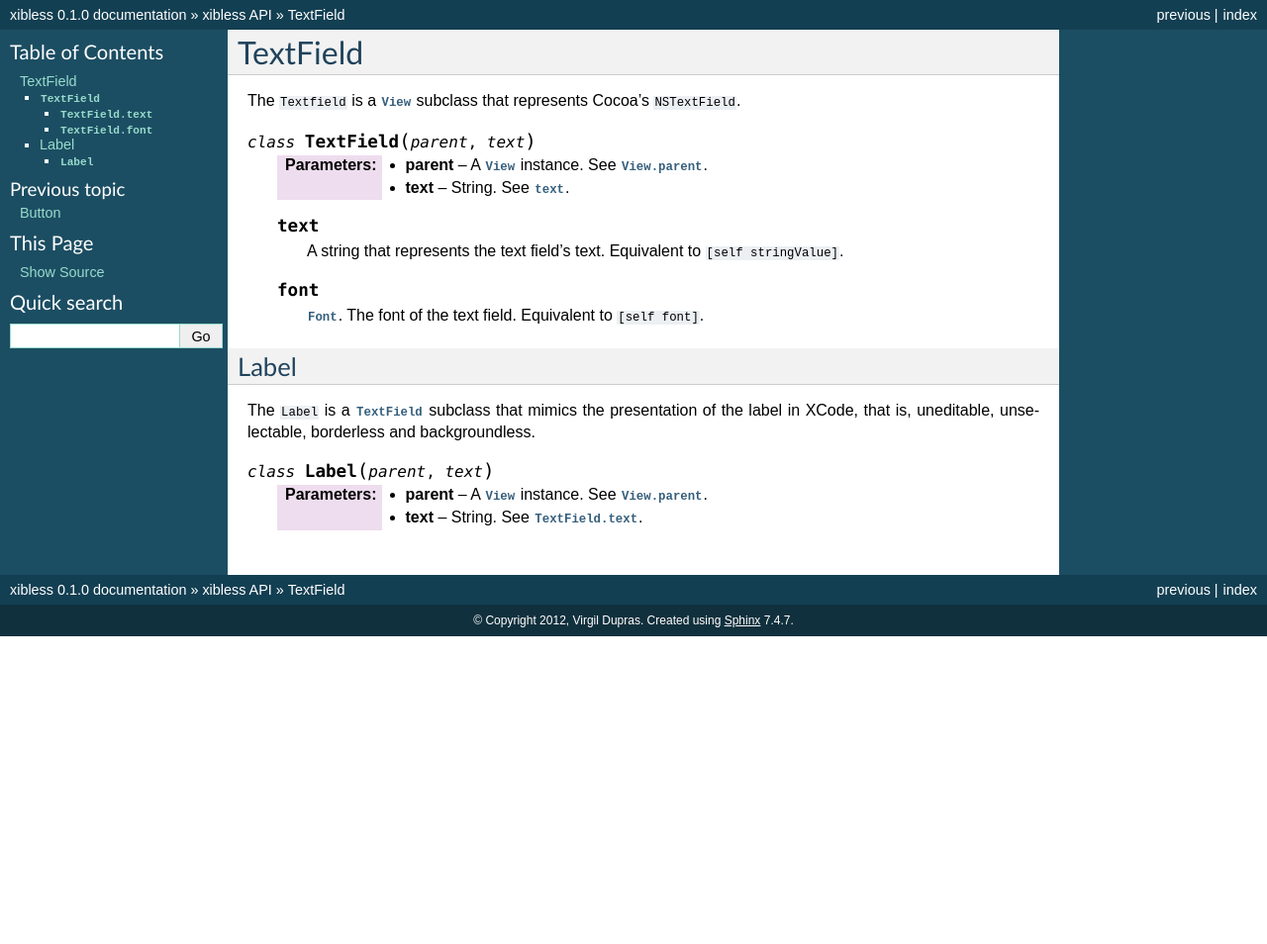
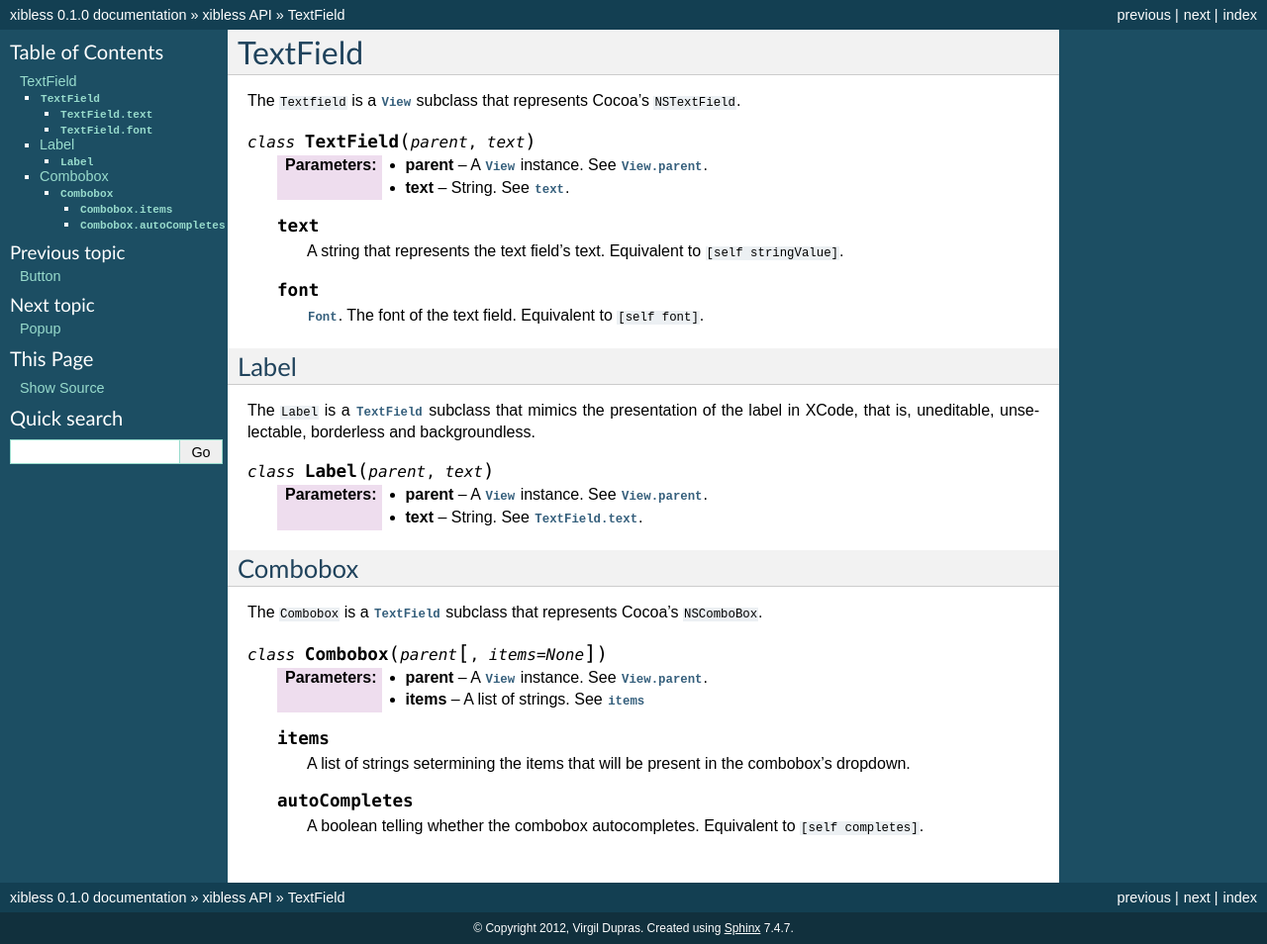
Before and after one commit to hsoft/xibless, a Sphinx documentation site: the page built from docs/api/textfield.rst, in a window 1280 px wide. Shown: the whole page at 99% size. Built offline with Sphinx 7.4.7, drawn with Linux system fonts in a browser that asks for light colours; pages that are not in the unit, such as notebooks, are missing from menus; before the commit the page ends 900 px from its top, so only the background shows below that.

Commit message:
Added Popup and Combobox to the docs. That pretty much completes them.

```diff
--- a/docs/api/index.rst
+++ b/docs/api/index.rst
@@ -20,4 +20,3 @@ Contents:
    button
    textfield
    popup
-   combo
--- a/docs/api/textfield.rst
+++ b/docs/api/textfield.rst
@@ -26,3 +26,21 @@ that is, uneditable, unselectable, borderless and backgroundless.
 
     :param parent: A :class:`View` instance. See :attr:`View.parent`.
     :param text: String. See :attr:`TextField.text`.
+
+Combobox
+--------
+
+The ``Combobox`` is a :class:`TextField` subclass that represents Cocoa's ``NSComboBox``.
+
+.. class:: Combobox(parent[, items=None])
+
+    :param parent: A :class:`View` instance. See :attr:`View.parent`.
+    :param items: A list of strings. See :attr:`items`
+
+    .. attribute:: items
+
+        A list of strings setermining the items that will be present in the combobox's dropdown.
+
+    .. attribute:: autoCompletes
+
+        A boolean telling whether the combobox autocompletes. Equivalent to ``[self completes]``.
```
Also changed, not shown: docs/api/popup.rst (added, +22 -0 lines).
